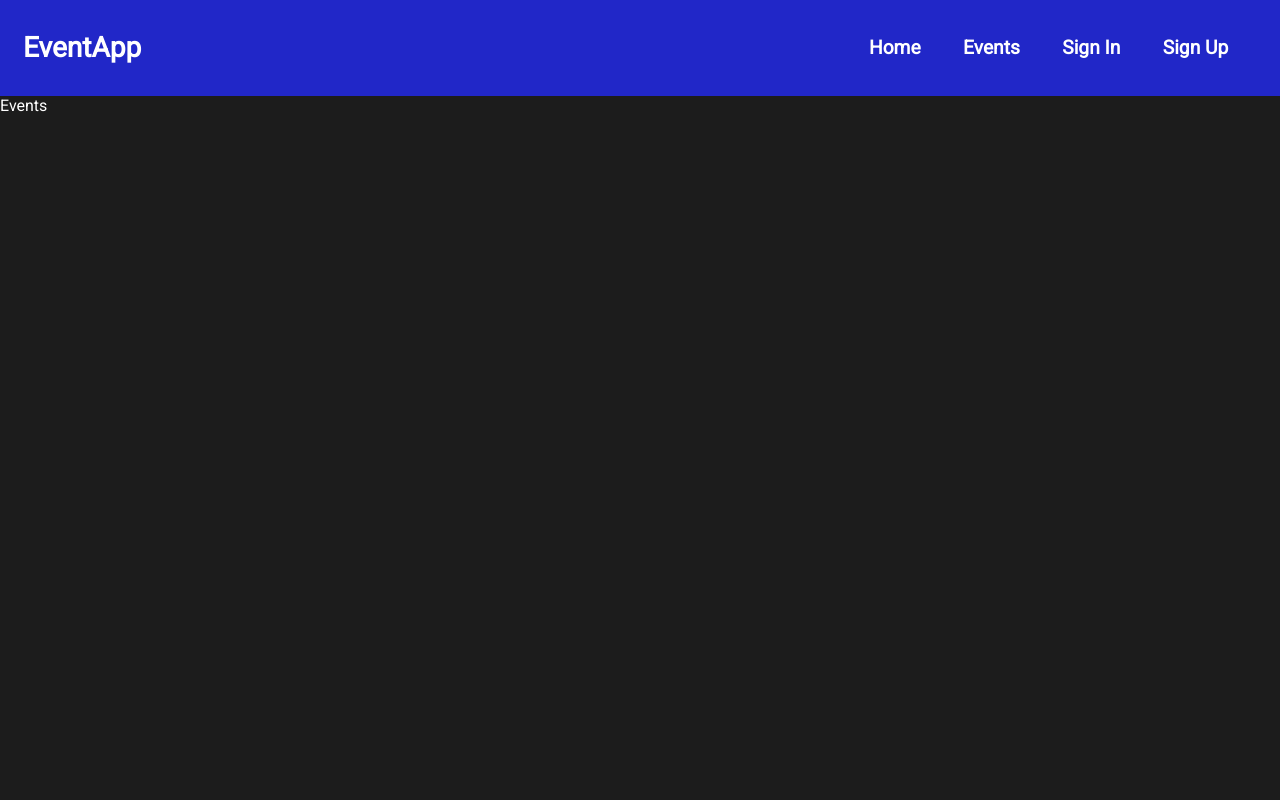
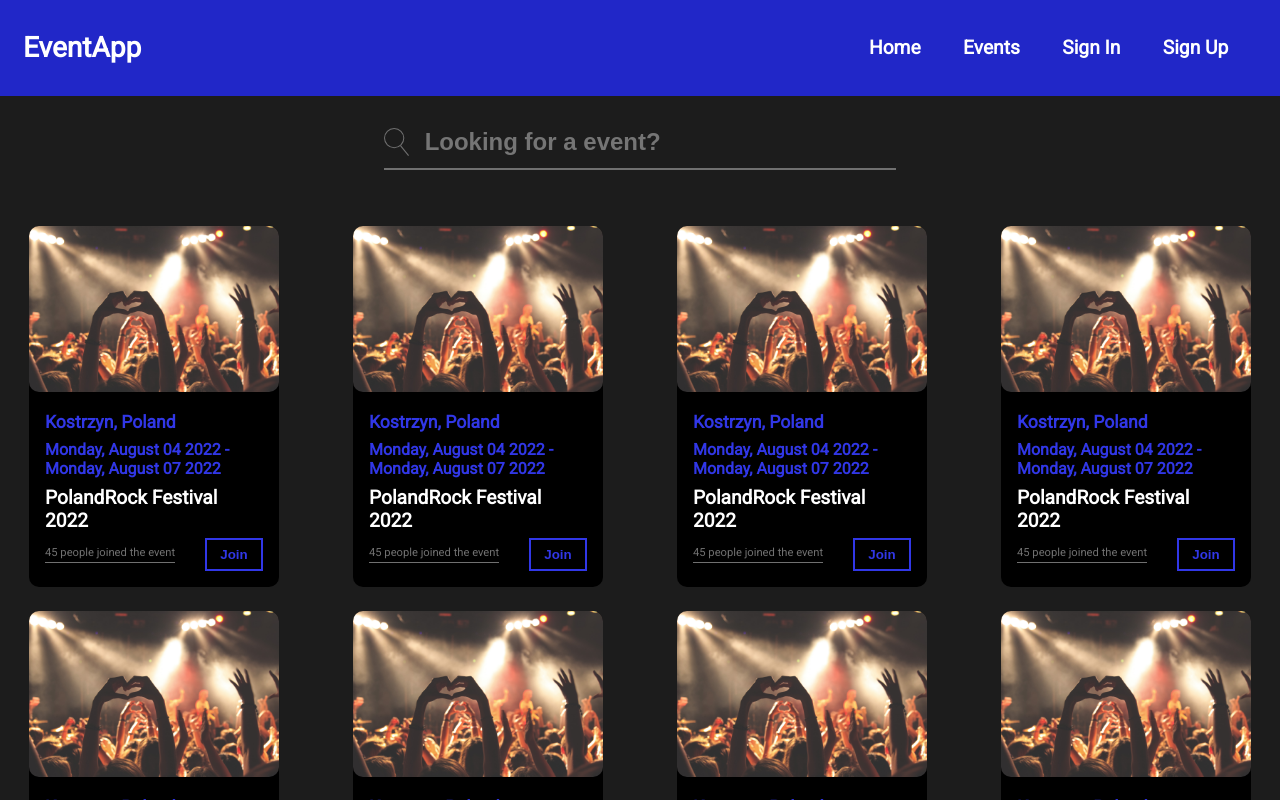
Before and after one commit to AlbertKep/EventApp, a React (Create React App) app: page /events in a window 1280 px wide. Shown: the top 800 px of the page. Built offline with nearby package versions, Linux system fonts and the light colour scheme; no server answers.

Commit message:
style: style Events page and EventCard component

```diff
--- a/src/components/button/Button.styled.js
+++ b/src/components/button/Button.styled.js
@@ -2,19 +2,16 @@
 
 export const Button = styled.button`
   cursor: pointer;
-  font-size: 1.5rem;
   font-weight: 600;
-  padding: 0.2em 0.4em;
-  border: 3px solid #fff;
-  color: #fff;
+  padding: ${({ buttonStyles }) =>
+    buttonStyles ? buttonStyles.padding : "0.2em 0.4em"};
+  border: 2px solid;
+  border-color: ${({ buttonStyles }) =>
+    buttonStyles ? buttonStyles.borderColor : "#fff"};
+  color: ${({ buttonStyles }) => (buttonStyles ? buttonStyles.color : "#fff")};
 
   &:hover {
     background-color: #fff;
     color: #2127c8;
   }
-
-  @media screen and (min-width: 576px) {
-    font-size: 1.2rem;
-    padding: 0.3em 0.5em;
-  }
 `;
--- /dev/null
+++ b/src/components/event/Event.js
@@ -0,0 +1,41 @@
+import EventPhoto from "../../assets/images/anthony-delanoix.jpg";
+import {
+  EventCard,
+  EventImage,
+  EventInfo,
+  EventTitle,
+  EventPlace,
+  EventDate,
+  Container,
+} from "./Event.styled";
+
+import { Button } from "../button/Button.styled";
+
+const buttonStyles = {
+  color: "#3137e7",
+  borderColor: "#3137e7",
+  padding: "0.5em 1em",
+};
+
+export default function Event() {
+  return (
+    <EventCard>
+      <EventImage>
+        <img src={EventPhoto} alt="event" />
+      </EventImage>
+      <EventInfo>
+        <EventPlace>Kostrzyn, Poland</EventPlace>
+        <EventDate>
+          <span>Monday, August 04 2022</span> -
+          <span>Monday, August 07 2022</span>
+        </EventDate>
+        <EventTitle>PolandRock Festival 2022</EventTitle>
+
+        <Container>
+          <span>45 people joined the event</span>
+          <Button buttonStyles={buttonStyles}>Join</Button>
+        </Container>
+      </EventInfo>
+    </EventCard>
+  );
+}
--- /dev/null
+++ b/src/components/event/Event.styled.js
@@ -0,0 +1,73 @@
+import styled from "styled-components";
+
+export const EventCard = styled.div`
+  /* height: 250px; */
+  width: 250px;
+  /* background-color: #363434; */
+  background-color: #000;
+  border-radius: 10px;
+
+  @media screen and (min-width: 992px) {
+    cursor: pointer;
+    transition: all 0.2s ease-in-out;
+
+    &:hover {
+      transform: rotate(5deg);
+    }
+  }
+`;
+
+export const EventImage = styled.div`
+  img {
+    width: 100%;
+    border-radius: 10px;
+  }
+`;
+
+export const EventInfo = styled.div`
+  padding: 1em;
+
+  h4 {
+    color: #3137e7;
+  }
+`;
+
+export const EventTitle = styled.h3`
+  font-size: 1.2rem;
+  margin: 0.3em 0;
+`;
+
+export const EventPlace = styled.h4`
+  color: #3137e7;
+  font-size: 1.1rem;
+`;
+
+export const EventDate = styled.div`
+  color: #3137e7;
+  margin: 0.5em 0;
+  font-weight: 700;
+`;
+
+export const Container = styled.div`
+  display: flex;
+  align-items: center;
+  justify-content: space-between;
+
+  span {
+    color: #707070;
+    font-size: 0.7rem;
+    border-bottom: 1px solid #707070;
+    padding-bottom: 0.3em;
+
+    &:hover {
+      color: #fff;
+      border-color: #fff;
+    }
+  }
+
+  button {
+    /* color: #3137e7; */
+    /* border: 2px solid #3137e7; */
+    /* padding: 0.5em 1em; */
+  }
+`;
--- a/src/globals/Global.js
+++ b/src/globals/Global.js
@@ -26,6 +26,10 @@
   background-color: transparent;
 }
 
+input {
+  border: none;
+  background-color: transparent;
+}
 /* section {
   display: flex;
   justify-content: center;
--- a/src/components/hooks/useWindowSize.js
+++ b/src/hooks/useWindowSize.js
@@ -8,7 +8,6 @@
 
   useEffect(() => {
     const screenSize = () => {
-      //console.log("jestm tu :D");
       const width = window.innerWidth;
       const height = window.innerHeight;
       setWindowSize({
--- a/src/pages/events/Events.js
+++ b/src/pages/events/Events.js
@@ -1,7 +1,43 @@
-import React from "react";
+import {
+  Container,
+  SearchEvent,
+  ImageContainer,
+  EventsContainer,
+} from "./Events.styled";
+
+import Event from "../../components/event/Event";
+// svg
+import Magnifier from "../../assets/svg/magnifier.svg";
 
 function Events() {
-  return <div>Events</div>;
+  return (
+    <Container>
+      <SearchEvent>
+        <ImageContainer>
+          <img src={Magnifier} alt="magnifier" />
+        </ImageContainer>
+
+        <input
+          type="text"
+          id="eventName"
+          name="eventName"
+          placeholder="Looking for a event?"
+        />
+      </SearchEvent>
+
+      <EventsContainer>
+        <Event />
+        <Event />
+        <Event />
+        <Event />
+        <Event />
+        <Event />
+        <Event />
+        <Event />
+        <Event />
+      </EventsContainer>
+    </Container>
+  );
 }
 
 export default Events;
--- /dev/null
+++ b/src/pages/events/Events.styled.js
@@ -0,0 +1,53 @@
+import styled from "styled-components";
+
+export const Container = styled.section`
+  display: flex;
+  flex-direction: column;
+  align-items: center;
+`;
+
+export const SearchEvent = styled.div`
+  margin-top: 1.5em;
+  width: 80%;
+  display: flex;
+  border-bottom: 1.5px solid #707070;
+
+  @media screen and (min-width: 576px) {
+    width: 60%;
+    margin-top: 2em;
+  }
+
+  @media screen and (min-width: 992px) {
+    width: 40%;
+    border-bottom: 2.5px solid #707070;
+  }
+
+  input {
+    width: 100%;
+    color: #707070;
+    font-size: 1.2rem;
+    font-weight: 700;
+    outline: none;
+    padding-bottom: 0.2em;
+
+    @media screen and (min-width: 992px) {
+      font-size: 1.5rem;
+      padding-bottom: 0.5em;
+    }
+  }
+`;
+
+export const ImageContainer = styled.div`
+  margin-right: 1em;
+  padding-bottom: 0.2em;
+`;
+
+export const EventsContainer = styled.div`
+  max-width: 1400px;
+  width: 100%;
+  margin-top: 3.5em;
+  display: grid;
+  grid-template-columns: repeat(auto-fit, minmax(250px, 1fr));
+  justify-items: center;
+  gap: 1.5em 1em;
+`;
--- a/src/pages/home/Home.js
+++ b/src/pages/home/Home.js
@@ -12,13 +12,9 @@
 
 // svg
 import arrow from "../../assets/svg/arrow.svg";
-// images
-// import eventOne from "../../assets/images/anthony-delanoix.jpg";
-// import eventTwo from "../../assets/images/ian-dooley.jpg";
-// import eventThree from "../../assets/images/samantha-gades.jpg";
 
 import { useState, useEffect, useMemo } from "react";
-import { useWindowSize } from "../../components/hooks/useWindowSize";
+import { useWindowSize } from "../../hooks/useWindowSize";
 import { getDocsByCollectionId } from "../../firebase/api.service";
 import Loading from "../../components/loading/Loading";
 
--- a/src/pages/home/Home.styled.js
+++ b/src/pages/home/Home.styled.js
@@ -3,6 +3,7 @@
 export const HomeHeader = styled.header`
   height: 90vh;
   justify-content: space-between;
+
   @media screen and (min-width: 576px) {
     display: flex;
   }
@@ -39,6 +40,7 @@
     }
   }
 `;
+
 export const ImageContainer = styled.div`
   display: flex;
   height: 100%;
```
Also changed, not shown: src/assets/svg/magnifier.svg (added).
